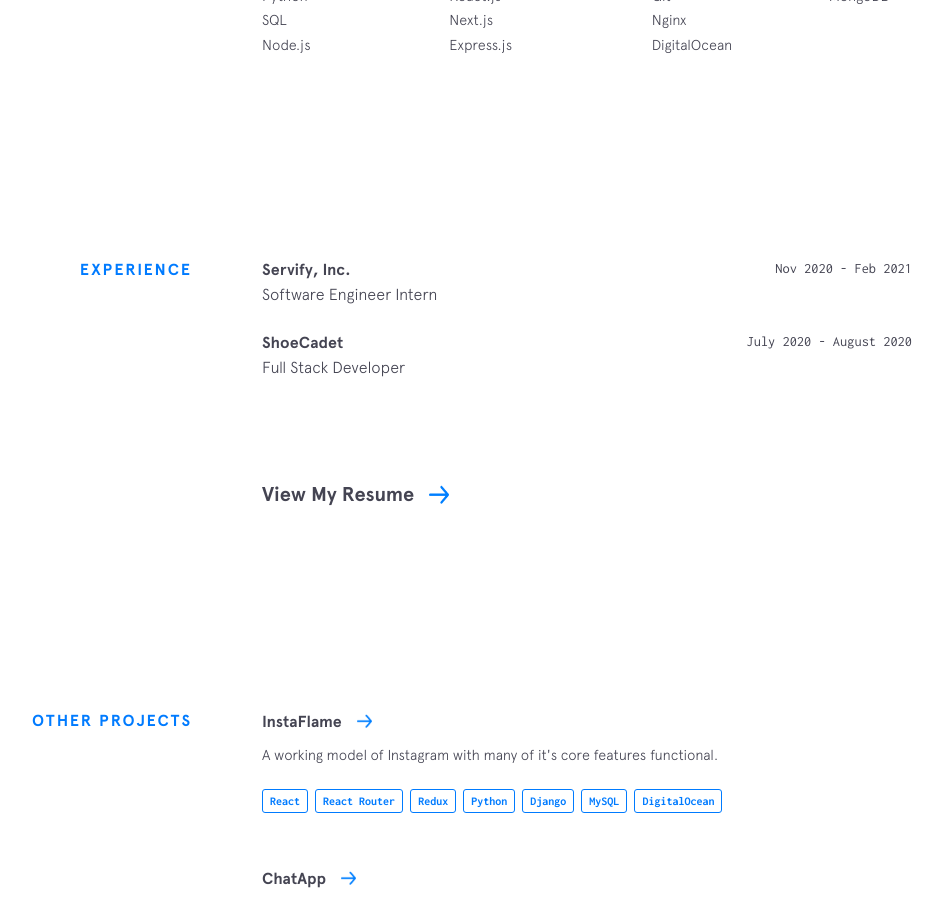
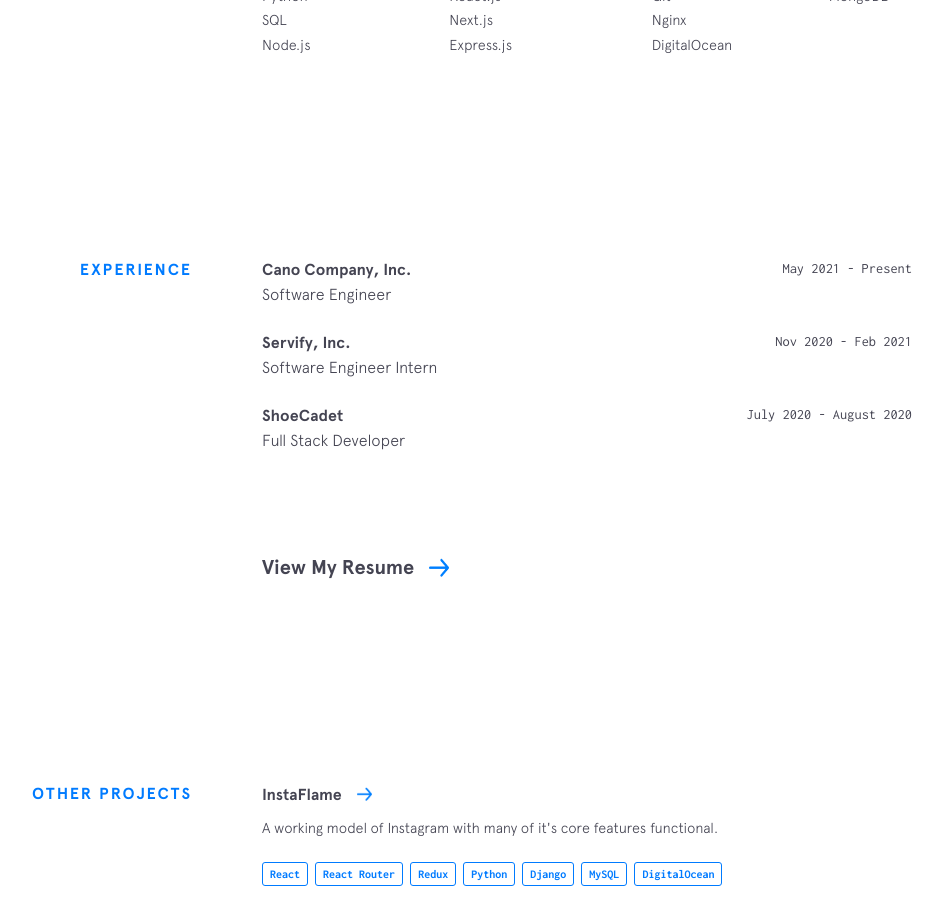
Before and after one commit to Haisem-j/portfolio4, a Jekyll site: the page built from index.html, in a window 1280 px wide and 900 px high, scrolled down 1514 px. Shown: the whole window, without its empty margins (188-1131 px from the left). Built offline with Jekyll 4.4.1, drawn with Linux system fonts in a browser that asks for light colours; nearby versions of some CDN libraries.

Commit message:
Update experience.yml

```diff
--- a/_data/experience.yml
+++ b/_data/experience.yml
@@ -1,3 +1,8 @@
+- company: Cano Company, Inc.
+  url: https://www.canocompany.com/
+  time: May 2021 - Present
+  position: Software Engineer
+
 - company: Servify, Inc.
   url: https://https://ca.servify.tech/
   time: Nov 2020 - Feb 2021
```
